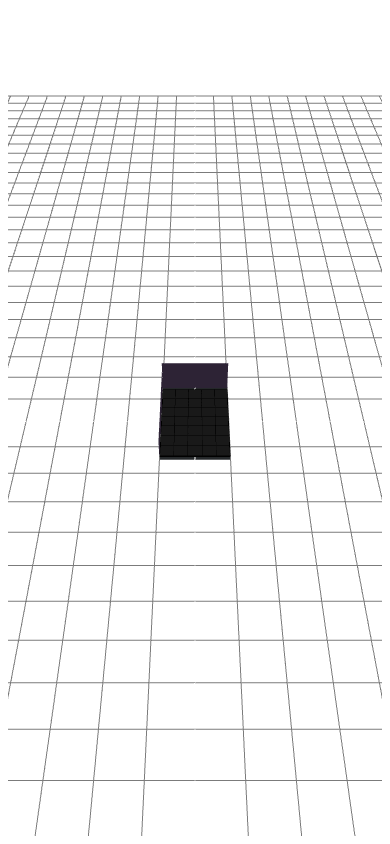
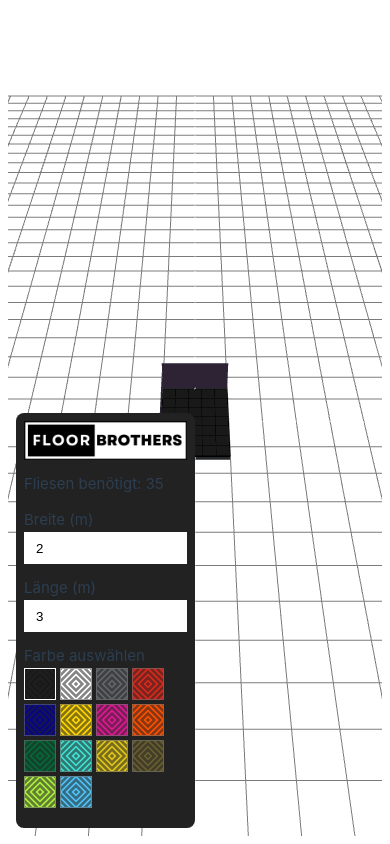
Before and after one commit to joelruizcabrera/floorbrothers-configurator, a Vue app: page / in a window 390 px wide. Built offline with nearby package versions, Linux system fonts and the light colour scheme.

Commit message:
update sidebar

```diff
--- a/src/views/HomeView.vue
+++ b/src/views/HomeView.vue
@@ -279,12 +279,25 @@ function switch2d() {
       padding: .5rem;
       margin: .5rem;
       min-width: min-content;
-      min-height: calc(100% - 2rem);
+      min-height: auto;
+      z-index: 1;
     }
     &__view {
       padding: 0;
       max-width: calc(100vw - 1rem - var(--sidebar--width));
     }
   }
+  @media (max-width: 575.98px) {
+    &__sidebar {
+      bottom: .5rem;
+      min-width: calc(50% - 1rem);
+      &__logo {
+        display: block;
+        margin: 0 auto;
+        max-height: 3rem;
+        width: auto;
+      }
+    }
+  }
 }
 </style>
```
